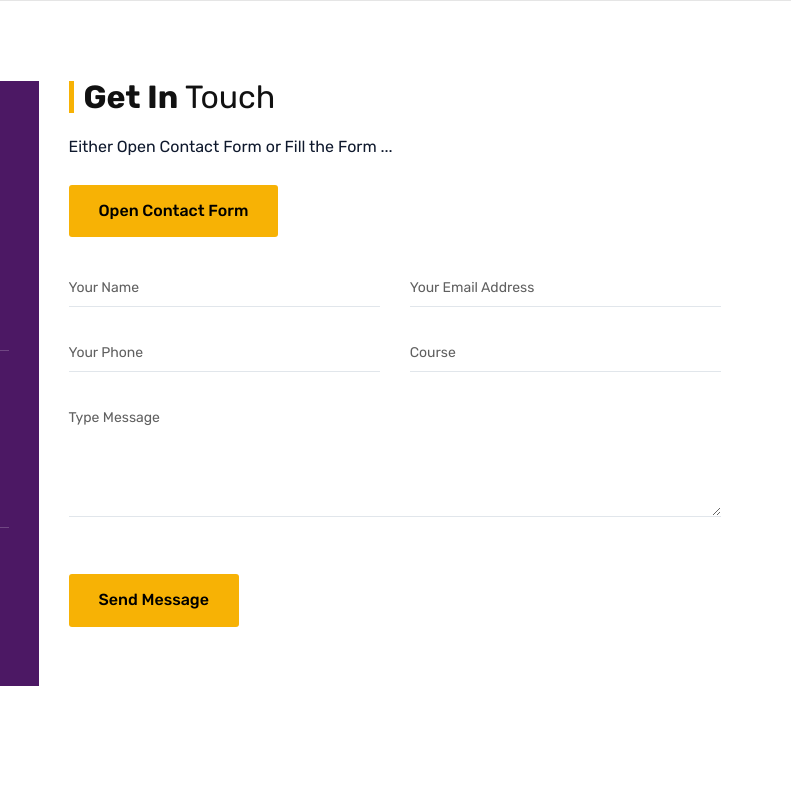
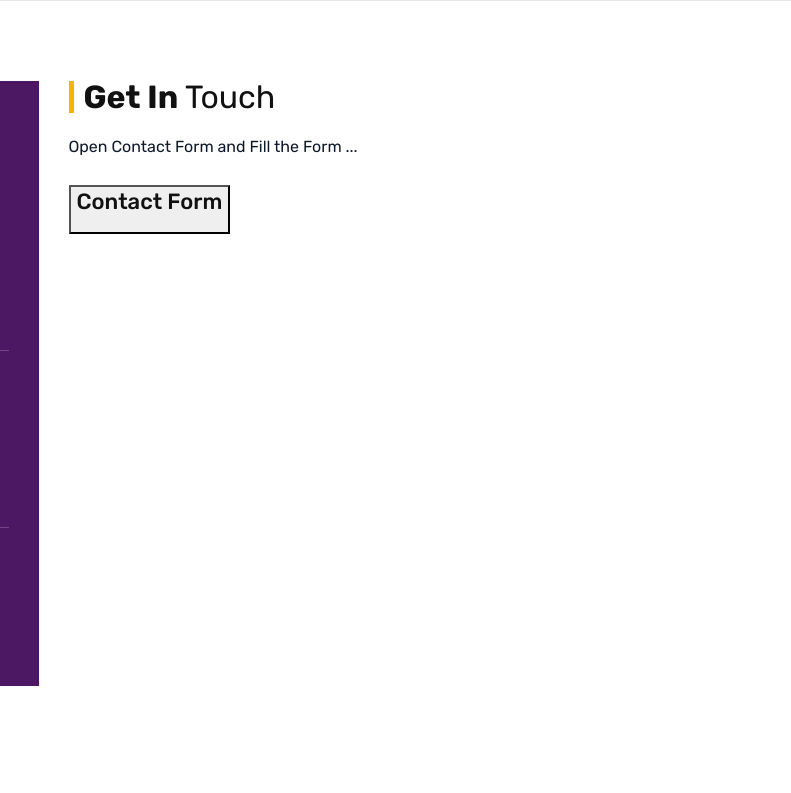
Before and after one commit to durgeshjaiswal77/drjtechsoft.github.io, a plain HTML site: page contact.html in a window 1280 px wide. Shown: the part 480-1273 px from the top of the page, 489-1280 px from the left. Drawn offline with Linux system fonts and the light colour scheme.

Commit message:
Update contact.html

```diff
--- a/contact.html
+++ b/contact.html
@@ -187,64 +187,9 @@
 						<div class="ajax-message"></div>
 							<div class="heading-bx left">
 								<h2 class="title-head">Get In <span>Touch</span></h2>
-								<p>Either  Open Contact Form or Fill the Form ...</p><br>
-								<button name="submit" type="submit" value="Submit" class="btn button-md"> Open Contact Form </button>
+								<p>Open Contact Form and Fill the Form ...</p><br>
+								<button><h4><a href="https://forms.gle/MaRhRQMZAYqBFMEL8">Contact Form </a></h4></button>
 							</div>
-
-							<div class="row placeani">
-								<div class="col-lg-6">
-									<div class="form-group">
-										<div class="input-group">
-											<label>Your Name</label>
-											<input name="name" type="text" required class="form-control valid-character">
-										</div>
-									</div>
-								</div>
-								<div class="col-lg-6">
-									<div class="form-group">
-										<div class="input-group">
-											<label>Your Email Address</label>
-											<input name="email" type="email" class="form-control" required >
-										</div>
-									</div>
-								</div>
-								<div class="col-lg-6">
-									<div class="form-group">
-										<div class="input-group">
-											<label>Your Phone</label>
-											<input name="phone" type="text" required class="form-control int-value">
-										</div>
-									</div>
-								</div>
-								<div class="col-lg-6">
-									<div class="form-group">
-										<div class="input-group">
-											<label>Course </label>
-											<input name="subject" type="text" required class="form-control">
-										</div>
-									</div>
-								</div>
-								<div class="col-lg-12">
-									<div class="form-group">
-										<div class="input-group">
-											<label>Type Message</label>
-											<textarea name="message" rows="4" class="form-control" required ></textarea>
-										</div>
-									</div>
-								</div>
-								<div class="col-lg-12">
-									<div class="form-group">
-										<div class="input-group">
-											<div class="g-recaptcha" data-sitekey="6Lf2gYwUAAAAAJLxwnZTvpJqbYFWqVyzE-8BWhVe" data-callback="verifyRecaptchaCallback" data-expired-callback="expiredRecaptchaCallback"></div>
-											<input class="form-control d-none" style="display:none;" data-recaptcha="true" required data-error="Please complete the Captcha">
-										</div>
-									</div>
-								</div>
-								<div class="col-lg-12">
-									<button name="submit" type="submit" value="Submit" class="btn button-md"> Send Message</button>
-								</div>
-
-								</div>
 							</div>
 						</form>
 					</div>
```
